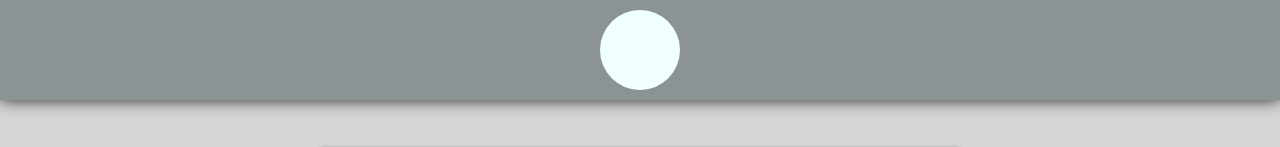
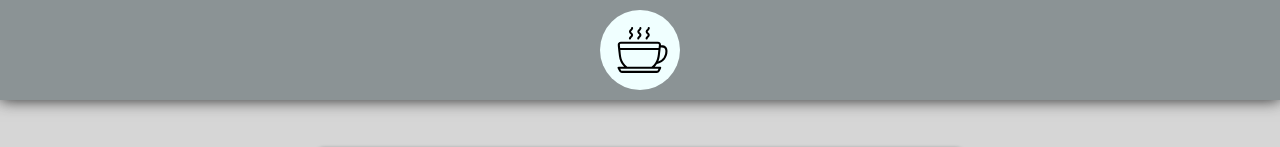
Before and after one commit to ridersalva/Random_caffe, a React (Create React App) app: page / in a window 1280 px wide. Shown: the top 147 px of the page. Built offline with nearby package versions, Linux system fonts and the light colour scheme.

Commit message:
starting pahse 2

```diff
--- a/src/components/Logo_cafe.jsx
+++ b/src/components/Logo_cafe.jsx
@@ -1,11 +1,12 @@
 import React from 'react'
+import { Image } from 'react-bootstrap'
 import '../css/Logo_cafe.css'
+import cafe_logo from '../img/reshot-icon-coffee-break-UR59EH28FN.svg'
 
  function Logo_cafe() {
   return (
     <div className='logo'>
-
-
+        <Image src={cafe_logo} alt='cafe logo' />
     </div>
   )
 }
--- a/src/css/Logo_cafe.css
+++ b/src/css/Logo_cafe.css
@@ -4,4 +4,12 @@
     background-color: azure;
     border-radius: 50%;
     position: absolute;
+    display: flex;
+    justify-content: space-around;
+    align-items: center;
 }
+img{
+    height: 50px;
+    width: 50px;
+    margin-left: 5px;
+}
```
Also changed, not shown: src/img/reshot-icon-coffee-break-UR59EH28FN.svg (added).
